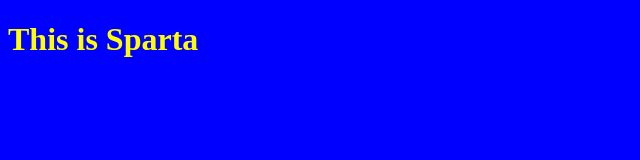
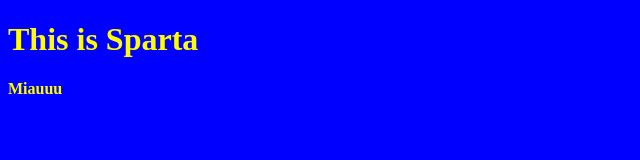
Before and after one commit to davidbanol/Git, a plain HTML site: page index.html in a window 1280 px wide. Shown: the full height of the page, 0-640 px from the left. Drawn offline with Linux system fonts and the light colour scheme.

Commit message:
Update index.html

```diff
--- a/index.html
+++ b/index.html
@@ -11,6 +11,7 @@
 <body>
 
     <h1>This is Sparta</h1>
+    <p>Miauuu</p>
 
 </body>
 </html>
```
